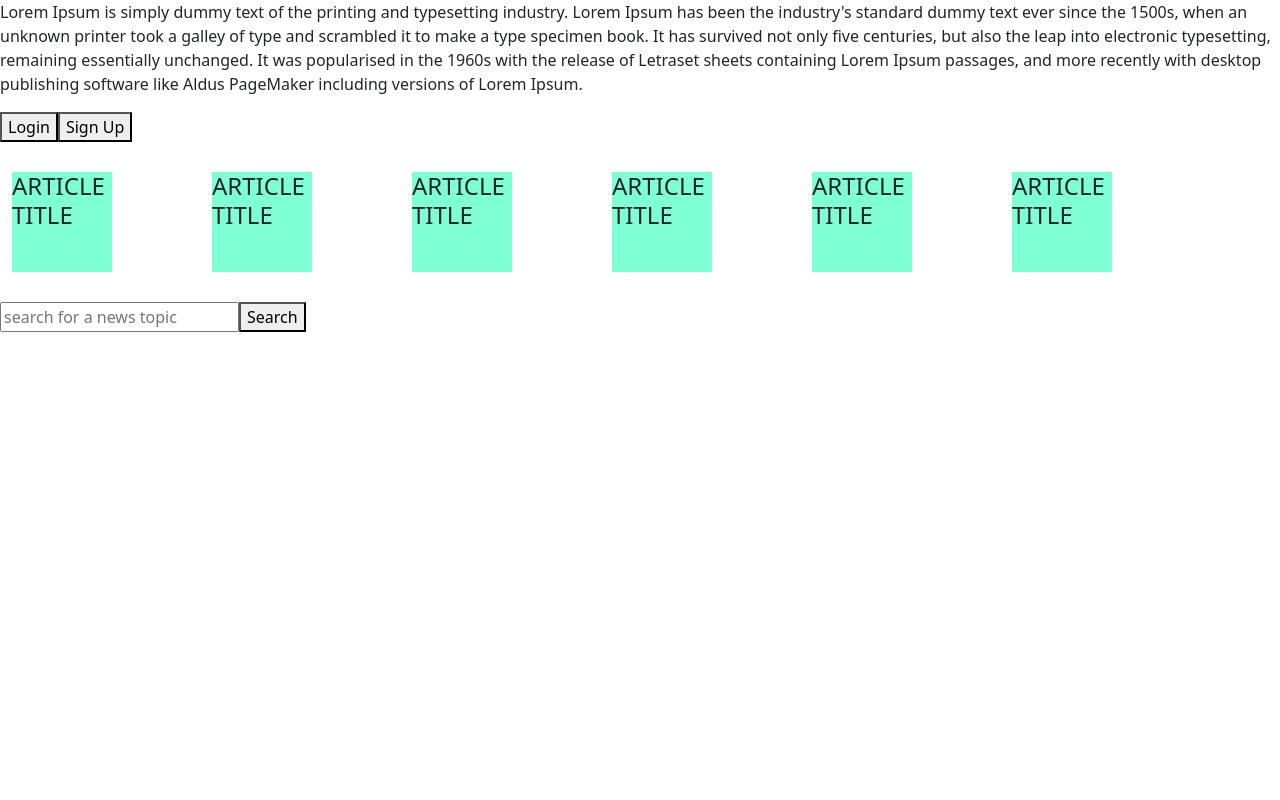
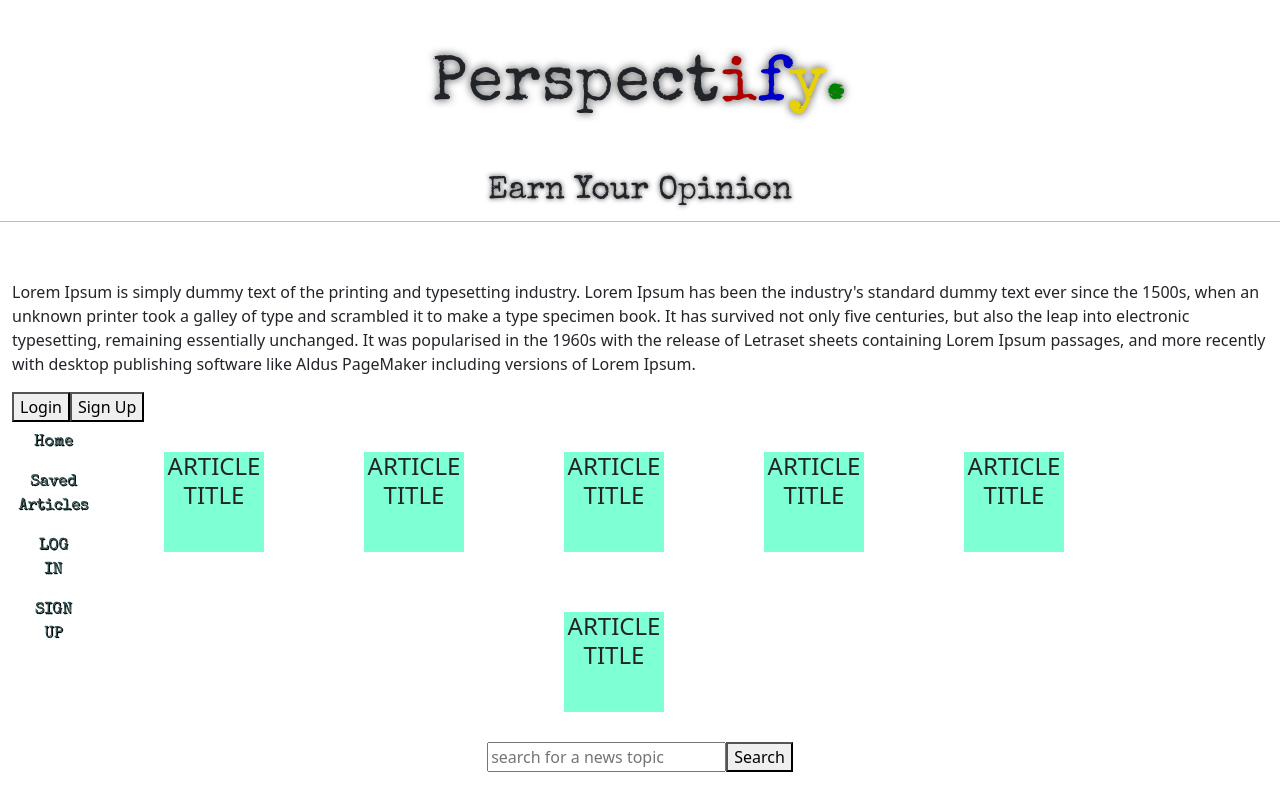
Before and after one commit to BKLMT03/Perspectify, a React (Create React App) app in the folder client/: page / in a window 1280 px wide. Shown: the top 800 px of the page. Built offline with nearby package versions, Linux system fonts and the light colour scheme; a web font is replaced by a local one.

Commit message:
Incorporated components into app.js.

```diff
--- a/client/src/App.js
+++ b/client/src/App.js
@@ -1,15 +1,36 @@
-import './App.css';
+import './App.css'
+import React from 'react'
+import { BrowserRouter as Router, Route } from 'react-router-dom'
 import Header from './components/Header'
 import Trending from './components/Trending'
+import Logo from './components/Logo'
+import Container from './components/Container'
+import Col from './components/Col'
+import Navbar from './components/Navbar'
+import Row from './components/Row'
 
-function App() {
+function App () {
   return (
-    <div className="App">
-      <Header />
-      <Trending />
+    <div className='App'>
+      <Logo />
+      <Router>
+        <Container>
+          <Header />
+          <Row>
+            <Col size='1'>
+              <Navbar />
+            </Col>
+            <Col size='10'>
+              <Route exact path='/' component={Trending} />
+              <Route exact path='/home' component={Trending} />
+              {/* <Route exact path='/savedarticles' component={SavedArticles} /> */}
+            </Col>
+          </Row>
+          <Trending />
+        </Container>
+      </Router>
     </div>
-  );
+  )
 }
 
-
-export default App;
+export default App
```
